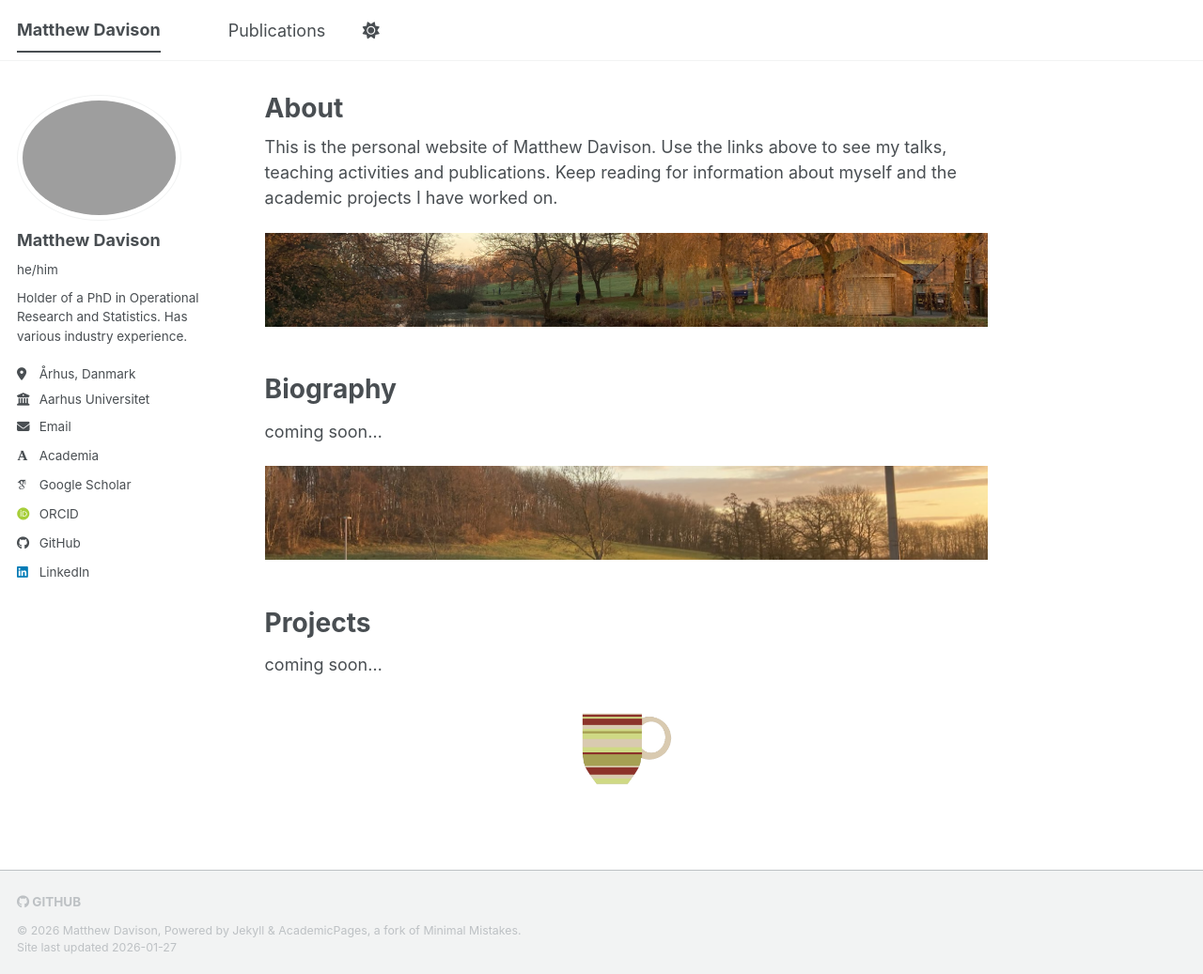
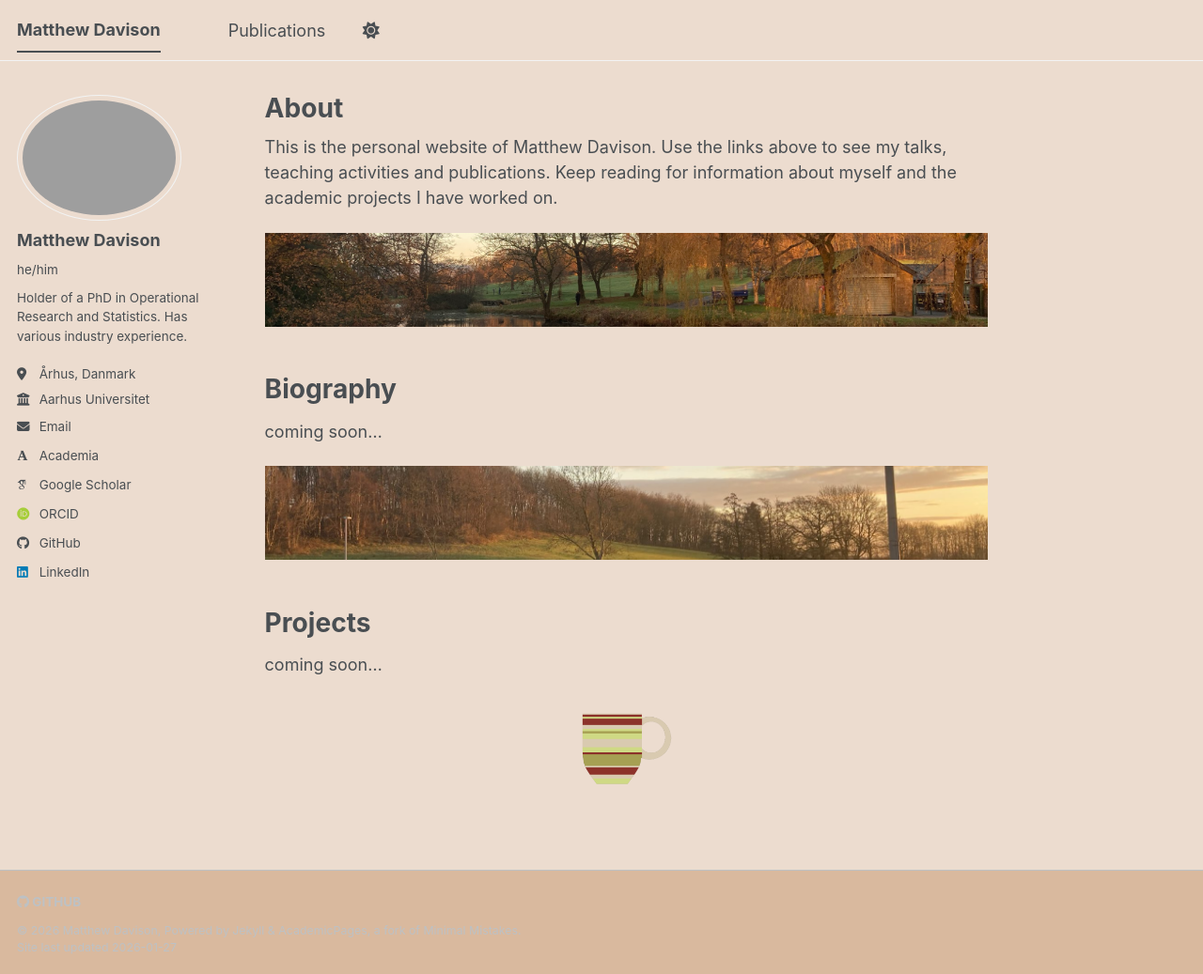
Before and after one commit to Mattmandav/mattmandav.github.io, a Jekyll site: the page built from _pages/about.md, in a window 1280 px wide and 1037 px high. Shown: the whole window at 94% size. Built offline with Jekyll 4.4.1, drawn with Linux system fonts in a browser that asks for light colours; some web fonts are replaced; a script bundle is joined from its source files by our own code; library files that are not in the unit come from our copies.

Commit message:
Updating the light theme

```diff
--- a/_sass/theme/_default_light.scss
+++ b/_sass/theme/_default_light.scss
@@ -29,8 +29,8 @@
 /* Default light theme for the site */
 :root {
     --global-base-color                 : #{$primary-color};
-    --global-bg-color                   : #fff;
-    --global-footer-bg-color            : #f2f3f3;
+    --global-bg-color                   : #ecdccf;
+    --global-footer-bg-color            : #d9b99e;
     --global-border-color               : #{$lighter-gray};
     --global-dark-border-color          : #bdc1c4;
     --global-code-background-color      : #fafafa;
```
